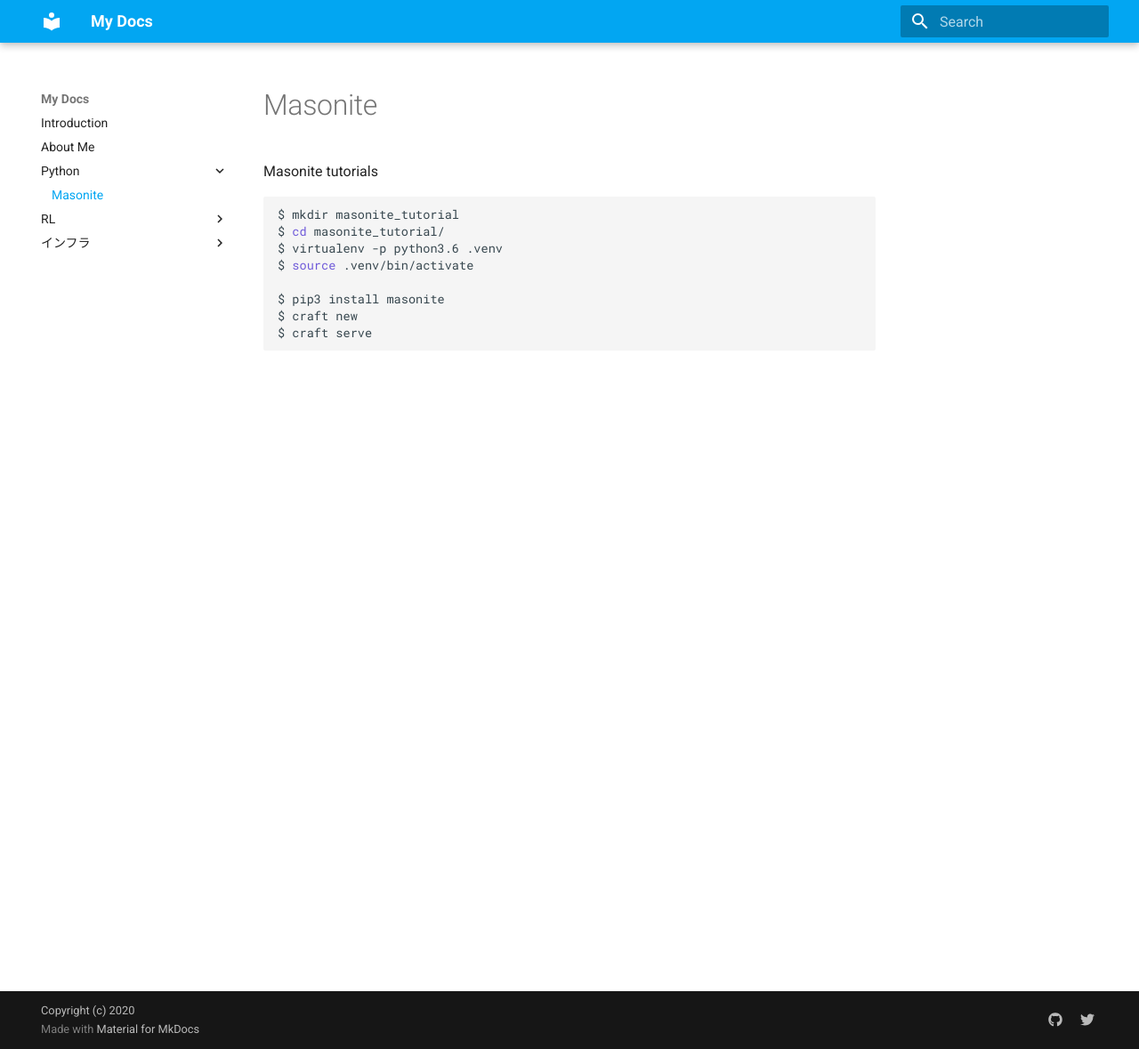
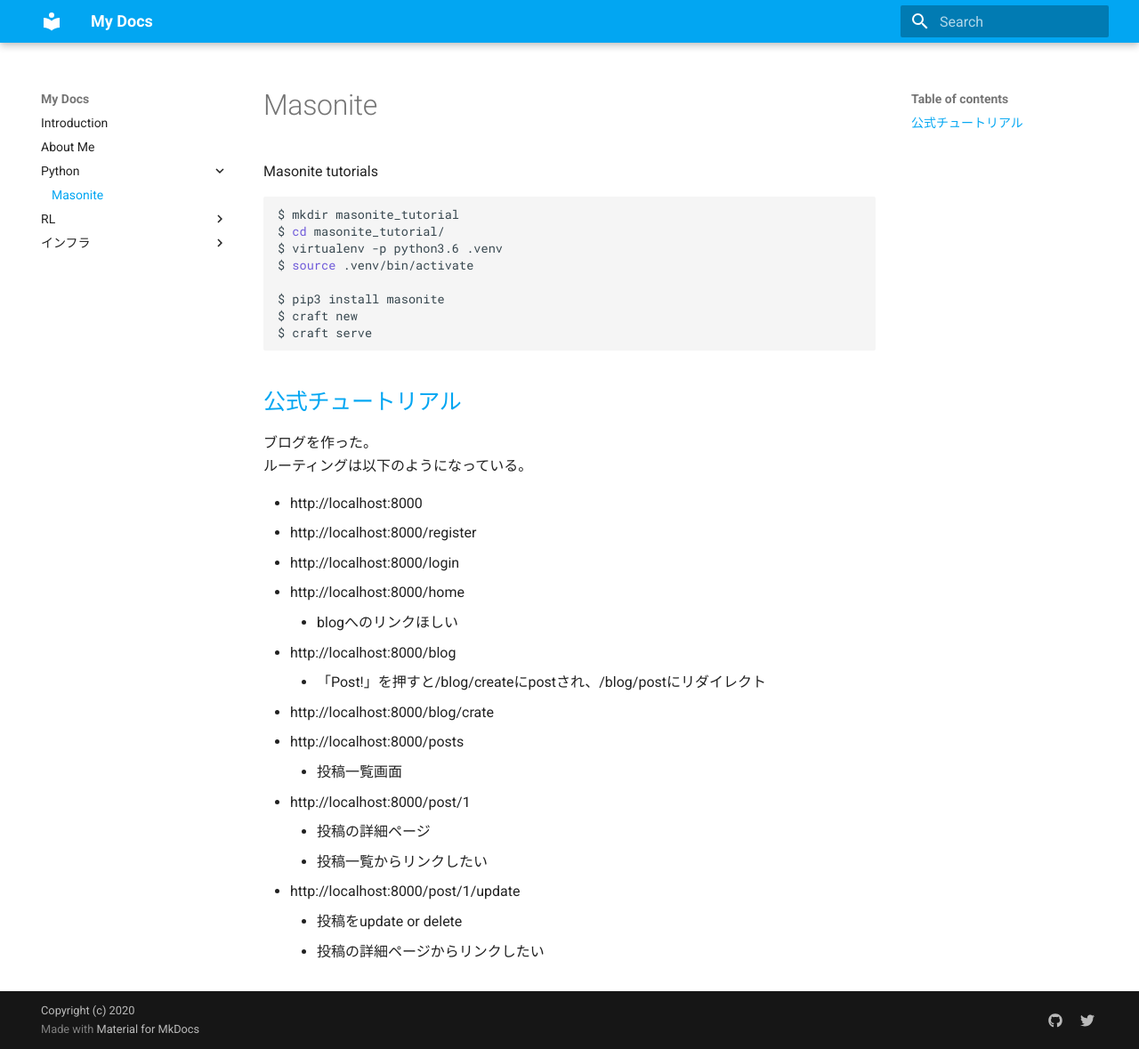
Before and after one commit to nakano16180/myHobby, an MkDocs documentation site: the page built from docs/Python/masonite.md, in a window 1280 px wide and 1179 px high. Shown: the whole window at 89% size. Built offline with MkDocs 1.6.1 and Material for MkDocs 9.7.7, drawn with Linux system fonts in a browser that asks for light colours.

Commit message:
[update] masonite

````diff
--- a/docs/Python/masonite.md
+++ b/docs/Python/masonite.md
@@ -11,3 +11,25 @@
 $ craft serve
 
 ```
+
+## [公式チュートリアル](https://docs.masoniteproject.com/creating-a-blog)
+
+ブログを作った。
+ルーティングは以下のようになっている。
+
+  - http://localhost:8000
+  - http://localhost:8000/register
+  - http://localhost:8000/login
+  - http://localhost:8000/home
+    - blogへのリンクほしい
+  - http://localhost:8000/blog
+    - 「Post!」を押すと/blog/createにpostされ、/blog/postにリダイレクト
+  - http://localhost:8000/blog/crate
+  - http://localhost:8000/posts
+    - 投稿一覧画面
+  - http://localhost:8000/post/1
+    - 投稿の詳細ページ
+    - 投稿一覧からリンクしたい
+  - http://localhost:8000/post/1/update
+    - 投稿をupdate or delete
+    - 投稿の詳細ページからリンクしたい
````
